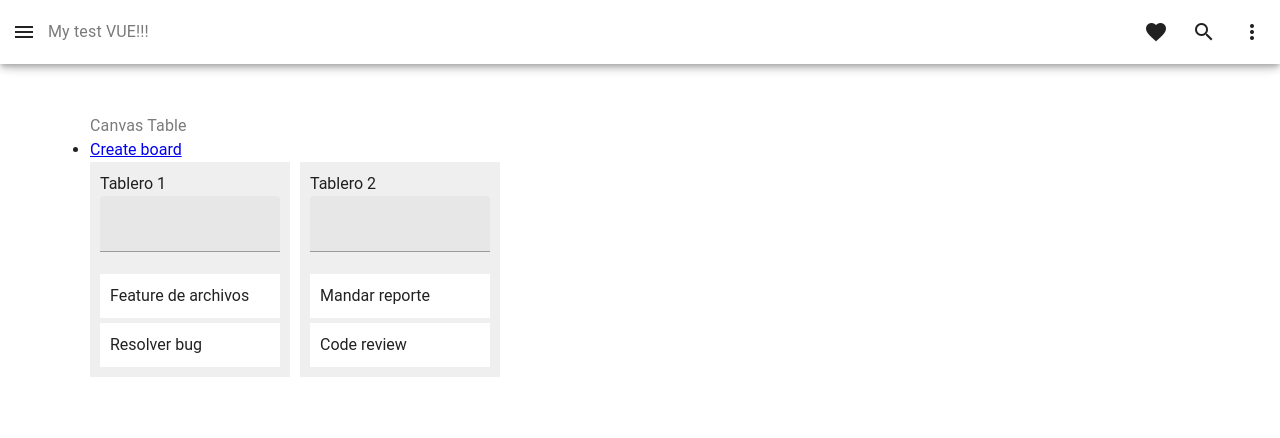
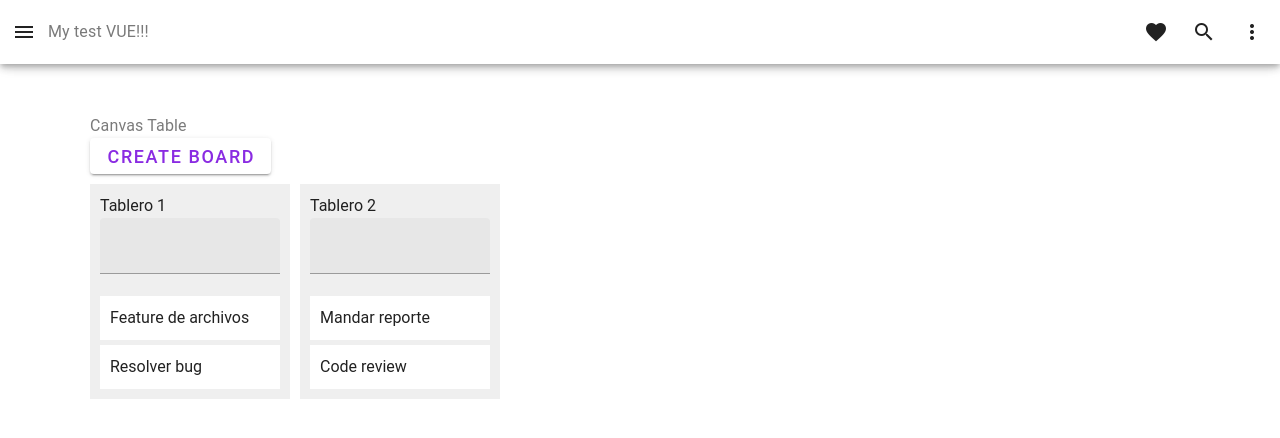
Before and after one commit to perezguedesmaikel/review-vue, a Vue app: page /tablero in a window 1280 px wide. Shown: the top 438 px of the page. Built offline with nearby package versions, Linux system fonts and the light colour scheme.

Commit message:
primer commit

```diff
--- a/src/views/CanvasTablet.vue
+++ b/src/views/CanvasTablet.vue
@@ -40,11 +40,22 @@ function handleEmitNewInput(text: Ref<string>, board: any) {
 
 function createBoard() {
   const name = prompt('Name of the board')
-  boards.push({
-    id: crypto.randomUUID(),
-    name: name, items: [],
+  if (name !== '') {
+    boards.push({
+      id: crypto.randomUUID(),
+      name: name!, items: [],
 
-  })
+    })
+  }
+
+}
+
+function starDrag() {
+
+}
+
+function drop(event, dest) {
+
 }
 </script>
 
@@ -52,14 +63,10 @@ function createBoard() {
   <v-container class="ContainerStyle">
     <v-label>Canvas Table</v-label>
     <nav>
-      <ul>
-        <li>
-          <a href="#" @click="createBoard">Create board</a>
-        </li>
-      </ul>
+      <v-btn class="StyleCreateBoard" href="#" @click="createBoard">Create board</v-btn>
     </nav>
     <div class="board-container">
-      <div class="Boards">
+      <div class="Boards" @drop="" @dragover.prevent @dragenter.prevent>
         <div v-for="board in boards" :key="board.id" class="Board">
           <div>{{ board.name }}</div>
           <NewInput @on-new-items="(text)=>handleEmitNewInput(text,board)"/>
@@ -104,4 +111,11 @@ function createBoard() {
   padding: 10px;
   box-sizing: border-box;
 }
+
+.StyleCreateBoard {
+  margin-bottom: 10px;
+  text-decoration: none;
+  font-size: large;
+  color: blueviolet;
+}
 </style>
```
